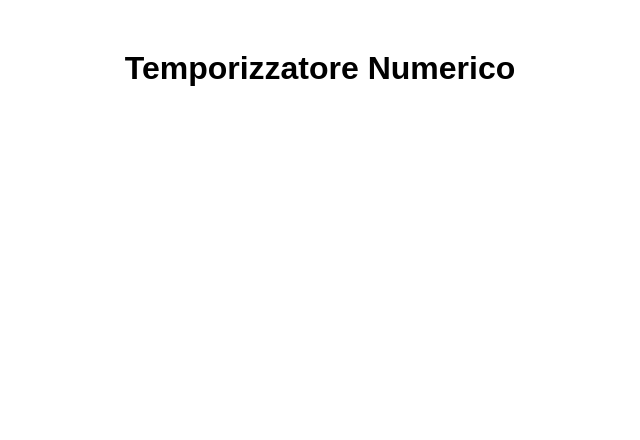
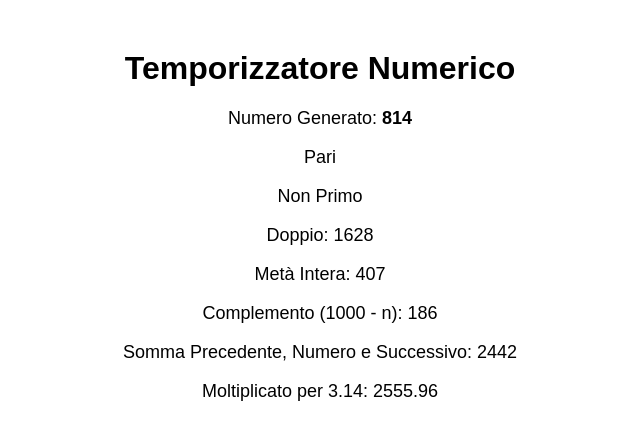
Before and after one commit to curatols/tpsit, a plain HTML site: page temporizzatore.html in a window 1280 px wide. Shown: the whole page, without its empty margins (320-960 px from the left). Drawn offline with Linux system fonts and the light colour scheme.

Commit message:
Update temporizzatore.html

```diff
--- a/temporizzatore.html
+++ b/temporizzatore.html
@@ -28,7 +28,7 @@
             return true;
         }
         function generateNumber() {
-            const number = Math.floor(Math.random() * 1000) + 1; /
+            const number = Math.floor(Math.random() * 1000) + 1;
             const isEven = number % 2 === 0 ? "Pari" : "Dispari";
             const primeCheck = isPrime(number) ? "Primo" : "Non Primo";
             const double = number * 2;
```
